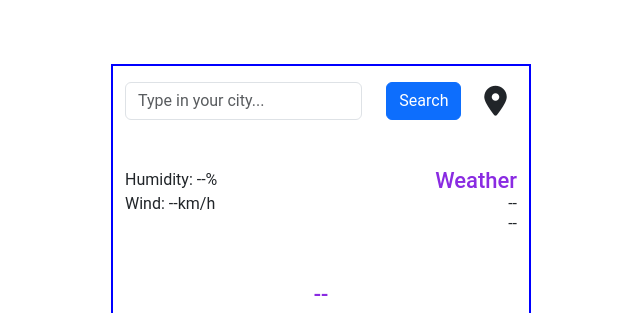
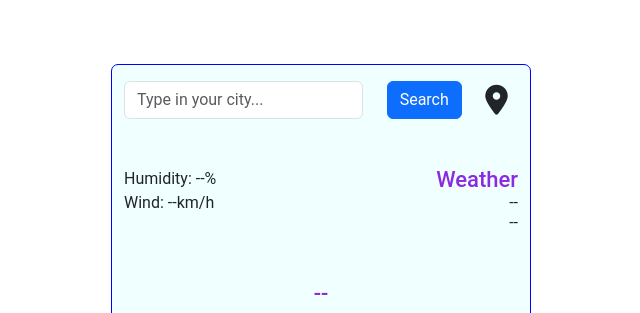
Before and after one commit to senyp-test/weather-project, a plain HTML site: page index.html in a window 1280 px wide. Shown: the top 313 px of the page, without its empty margins (319-959 px from the left). Drawn offline with nearby package versions, Linux system fonts and the light colour scheme; no server answers.

Commit message:
added a background color on the  css

```diff
--- a/src/styles.css
+++ b/src/styles.css
@@ -1,9 +1,11 @@
 .containers {
+  background-color: azure;
   font-family: "Roboto", sans-serif;
   margin: 0 auto;
   margin-top: 5%;
   text-align: center;
-  border: 2px solid blue;
+  border: 1px solid blue;
+  border-radius: 7px;
 }
 .containers h1 {
   color: blueviolet;
```
